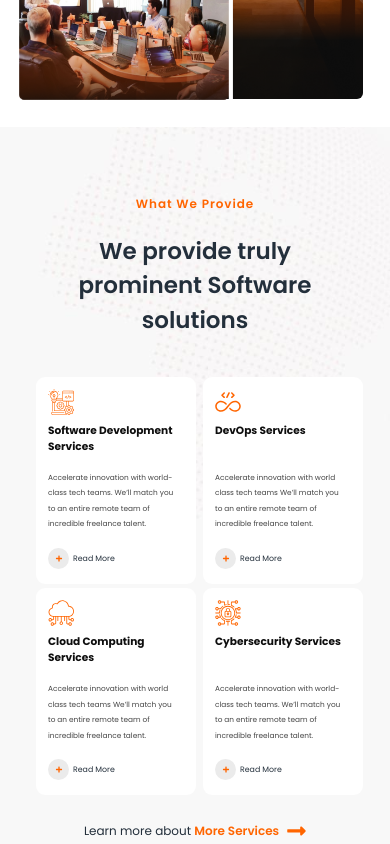
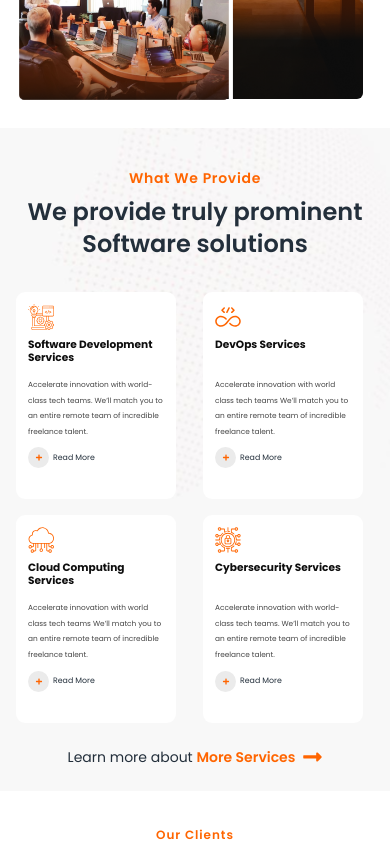
Before and after one commit to habibzia007/fastnexa-frontend-code, a React (Vite) app in the folder frontend/: page / in a window 390 px wide. Shown: the part 1280-2124 px from the top of the page. Built offline with nearby package versions, Linux system fonts and the light colour scheme.

Commit message:
code refector in some sections

```diff
--- a/frontend/src/components/whatWeProvide/Card.jsx
+++ b/frontend/src/components/whatWeProvide/Card.jsx
@@ -1,26 +1,59 @@
+// import { FaPlus } from "react-icons/fa";
+
+// const Card = ({ title, description, image }) => {
+//   return (
+//     <div className="cursor-pointer relative w-[160px] h-[207.3px] lg:w-[281.44px] lg:h-[363.3px] group">
+//       <div className=" hover:shadow-[3px_-3px_0_rgba(255,101,0)]  transition-all duration-300 relative z-10 w-[160px] h-[207.3px] lg:w-[281.44px] lg:h-[363.3px] group bg-[#FFFFFF] rounded-[9.2px] p-3 lg:p-5 ">
+//         <img
+//           className="w-[26px] h-[26px] lg:w-[46px] lg:h-[46px]"
+//           src={image}
+//           alt=""
+//         />
+//         <div className="space-y-4 lg:mt-5 mt-2 w-[133px] h-[135px] lg:w-[243px] lg:h-[237.79px]">
+//           <h3 className="font-Poppins h-[31px] lg:0 font-bold text-[10.58px] lg:text-[20.23px] lg:leading-[27.59px] text-left text-[#0E0E0E] lg:h-[55px]">
+//             {title}
+//           </h3>
+//           <p className="font-Poppins line-clamp-4 font-normal text-[7.37px] leading-[15.59px] lg:text-[12.88px] lg:leading-[27.59px] text-left text-[#444444]">
+//             {description}
+//           </p>
+//           <div className="flex gap-1 lg:gap-3 items-center">
+//             <div className="w-[21px] h-[21px] lg:w-[36px] lg:h-[36px] rounded-full bg-[#EBEBEB] flex items-center justify-center group-hover:bg-[#FF6500]">
+//               <FaPlus className="h-[7px] lg:h-[12px] text-[#FF6500] group-hover:text-[#ffff]" />
+//             </div>
+//             <span className="font-Poppins font-normal text-[7.837px] leading-[15.59px] lg:text-[12.88px] lg:leading-[27.59px] text-left text-[#232F3B]">
+//               Read More
+//             </span>
+//           </div>
+//         </div>
+//       </div>
+//     </div>
+//   );
+// };
+
+// export default Card;
 import { FaPlus } from "react-icons/fa";
 
 const Card = ({ title, description, image }) => {
   return (
-    <div className="cursor-pointer relative w-[160px] h-[207.3px] sm:w-[281.44px] sm:h-[363.3px] group">
-      <div className=" hover:shadow-[3px_-3px_0_rgba(255,101,0)]  transition-all duration-300 relative z-10 w-[160px] h-[207.3px] sm:w-[281.44px] sm:h-[363.3px] group bg-[#FFFFFF] rounded-[9.2px] p-3 sm:p-5 ">
+    <div className="cursor-pointer relative w-[160px] h-[207.3px] lg:w-[281.44px] lg:h-[363.3px] group">
+      <div className="hover:shadow-[3px_-3px_0_rgba(255,101,0)] transition-all duration-300 relative z-10 w-full h-full bg-[#FFFFFF] rounded-[9.2px] p-3 lg:p-5">
         <img
-          className="w-[26px] h-[26px] sm:w-[46px] sm:h-[46px]"
+          className="w-[26px] h-[26px] lg:w-[46px] lg:h-[46px]"
           src={image}
-          alt=""
+          alt={title}
         />
-        <div className="space-y-4 sm:mt-5 mt-2 w-[133px] h-[135px] sm:w-[243px] sm:h-[237.79px]">
-          <h3 className="font-Poppins h-[31px] sm:0 font-bold text-[10.58px] sm:text-[20.23px] sm:leading-[27.59px] text-left text-[#0E0E0E] sm:h-[55px]">
+        <div className="space-y-2 lg:space-y-4 mt-2 lg:mt-5">
+          <h3 className="font-Poppins font-bold text-[10.58px] lg:text-[20.23px] text-left text-[#0E0E0E] h-[31px] lg:h-[55px] leading-tight lg:leading-[27.59px]">
             {title}
           </h3>
-          <p className="font-Poppins line-clamp-4 font-normal text-[7.37px] leading-[15.59px] sm:text-[12.88px] sm:leading-[27.59px] text-left text-[#444444]">
+          <p className="font-Poppins font-normal text-[7.37px] lg:text-[12.88px] text-left text-[#444444] line-clamp-4 leading-[15.59px] lg:leading-[27.59px]">
             {description}
           </p>
-          <div className="flex gap-1 sm:gap-3 items-center">
-            <div className="w-[21px] h-[21px] sm:w-[36px] sm:h-[36px] rounded-full bg-[#EBEBEB] flex items-center justify-center group-hover:bg-[#FF6500]">
-              <FaPlus className="h-[7px] sm:h-[12px] text-[#FF6500] group-hover:text-[#ffff]" />
+          <div className="flex gap-1 lg:gap-3 items-center">
+            <div className="w-[21px] h-[21px] lg:w-[36px] lg:h-[36px] rounded-full bg-[#EBEBEB] flex items-center justify-center group-hover:bg-[#FF6500]">
+              <FaPlus className="h-[7px] lg:h-[12px] text-[#FF6500] group-hover:text-white" />
             </div>
-            <span className="font-Poppins font-normal text-[7.837px] leading-[15.59px] sm:text-[12.88px] sm:leading-[27.59px] text-left text-[#232F3B]">
+            <span className="font-Poppins font-normal text-[7.837px] lg:text-[12.88px] text-left text-[#232F3B] leading-[15.59px] lg:leading-[27.59px]">
               Read More
             </span>
           </div>
--- a/frontend/src/components/whatWeProvide/WhatWeProvide.jsx
+++ b/frontend/src/components/whatWeProvide/WhatWeProvide.jsx
@@ -1,4 +1,54 @@
 
+// import React from "react";
+// import bg from "../../assets/images/whatweprovidebg.svg";
+// import rightArrow from "../../assets/images/rightArrow.svg";
+// import WhatWeProvideCard from "./Card";
+// import { WhatWeProvideData } from "../../utils/fakedb/data";
+
+// const WhatWeProvide = () => {
+//   const backgroundImageStyle = {
+//     backgroundImage: `url(${bg})`,
+//     backgroundSize: "cover",
+//     backgroundPosition: "center",
+//   };
+//   return (
+//     <div className="relative mt-[23px] lg:mt-[40px]" style={backgroundImageStyle}>
+//       <div className="container w-[350px] sm:w-[645px] lg:w-[1184px] mx-auto px-4 sm:px-6 grid grid-cols-12 gap-4 pt-[63px] sm:pt-[37px] ">
+//         <h3 className="col-span-full font-Poppins font-semibold text-[12px] leading-[28.19px] sm:text-[16px] sm:leading-[28.19px] text-[#FF6500] tracking-[0.9396284818649292px] text-center">
+//           What We Provide
+//         </h3>
+//         <h3 className="col-span-full font-Poppins font-semibold text-[23px] leading-[34.19px] sm:text-[42px] sm:leading-[41.08px] text-[#232F3B] text-center">
+//           We provide truly prominent Software solutions
+//         </h3>
+//         <div className="col-span-full mt-6 sm:mt-8 grid grid-cols-2 sm:grid-cols-2 md:grid-cols-2 lg:grid-cols-3 xl:grid-cols-4 gap-y-1 gap-x-12  md:gap-x-4 xl:gap-x-20 mr-8">
+//           {WhatWeProvideData.map((card, index) => (
+//             <WhatWeProvideCard
+//               key={index}
+//               image={Object.values(card.img)[0]}
+//               title={card.title}
+//               description={card.description}
+//             />
+//           ))}
+//         </div>
+//         <div className="col-span-full flex items-center justify-center py-[5px] sm:pt-[30px] sm:pb-[48px]">
+//           <h3 className="font-Poppins font-normal text-[12px] sm:text-[16px] leading-[30px] text-center text-[#232F3B]">
+//             Learn more about{" "}
+//             <span className="font-Poppins font-semibold text-[12px] sm:text-[16px] leading-[30px] text-[#FF6500] cursor-pointer">
+//               More Services
+//             </span>
+//           </h3>
+//           <img
+//             className="object-contain cursor-pointer ml-2"
+//             src={rightArrow}
+//             alt=""
+//           />
+//         </div>
+//       </div>
+//     </div>
+//   );
+// };
+
+// export default WhatWeProvide;
 import React from "react";
 import bg from "../../assets/images/whatweprovidebg.svg";
 import rightArrow from "../../assets/images/rightArrow.svg";
@@ -11,16 +61,17 @@ const WhatWeProvide = () => {
     backgroundSize: "cover",
     backgroundPosition: "center",
   };
+
   return (
-    <div className="relative mt-[23px] lg:mt-[40px]" style={backgroundImageStyle}>
-      <div className="container w-[350px] sm:w-[645px] lg:w-[1184px] mx-auto px-4 sm:px-6 grid grid-cols-12 gap-4 pt-[63px] sm:pt-[37px] ">
-        <h3 className="col-span-full font-Poppins font-semibold text-[12px] leading-[28.19px] sm:text-[16px] sm:leading-[28.19px] text-[#FF6500] tracking-[0.9396284818649292px] text-center">
+    <div className="relative mt-6 lg:mt-10" style={backgroundImageStyle}>
+      <div className="container mx-auto px-4 sm:px-6 pt-10 w-full max-w-[1184px]">
+        <h3 className="font-Poppins font-semibold text-sm sm:text-base text-[#FF6500] tracking-wider text-center">
           What We Provide
         </h3>
-        <h3 className="col-span-full font-Poppins font-semibold text-[23px] leading-[34.19px] sm:text-[42px] sm:leading-[41.08px] text-[#232F3B] text-center">
+        <h3 className="font-Poppins font-semibold text-2xl sm:text-3xl lg:text-4xl text-[#232F3B] text-center mt-2">
           We provide truly prominent Software solutions
         </h3>
-        <div className="col-span-full mt-6 sm:mt-8 grid grid-cols-2 sm:grid-cols-2 md:grid-cols-2 lg:grid-cols-3 xl:grid-cols-4 gap-y-1 gap-x-12  md:gap-x-4 xl:gap-x-20 mr-8">
+        <div className="mt-8 grid grid-cols-2 sm:grid-cols-3 md:grid-cols-4 lg:grid-cols-3 xl:grid-cols-4 gap-4 sm:gap-4 lg:gap-8">
           {WhatWeProvideData.map((card, index) => (
             <WhatWeProvideCard
               key={index}
@@ -30,17 +81,17 @@ const WhatWeProvide = () => {
             />
           ))}
         </div>
-        <div className="col-span-full flex items-center justify-center py-[5px] sm:pt-[30px] sm:pb-[48px]">
-          <h3 className="font-Poppins font-normal text-[12px] sm:text-[16px] leading-[30px] text-center text-[#232F3B]">
+        <div className="flex items-center justify-center py-6 sm:py-10">
+          <h3 className="font-Poppins text-sm sm:text-base text-center text-[#232F3B]">
             Learn more about{" "}
-            <span className="font-Poppins font-semibold text-[12px] sm:text-[16px] leading-[30px] text-[#FF6500] cursor-pointer">
+            <span className="font-Poppins font-semibold text-[#FF6500] cursor-pointer">
               More Services
             </span>
           </h3>
           <img
             className="object-contain cursor-pointer ml-2"
             src={rightArrow}
-            alt=""
+            alt="Right Arrow"
           />
         </div>
       </div>
```
